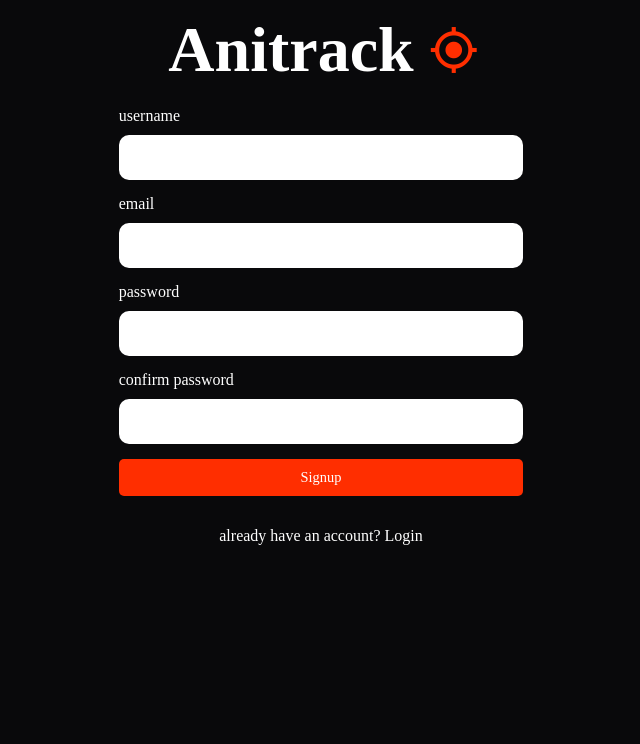
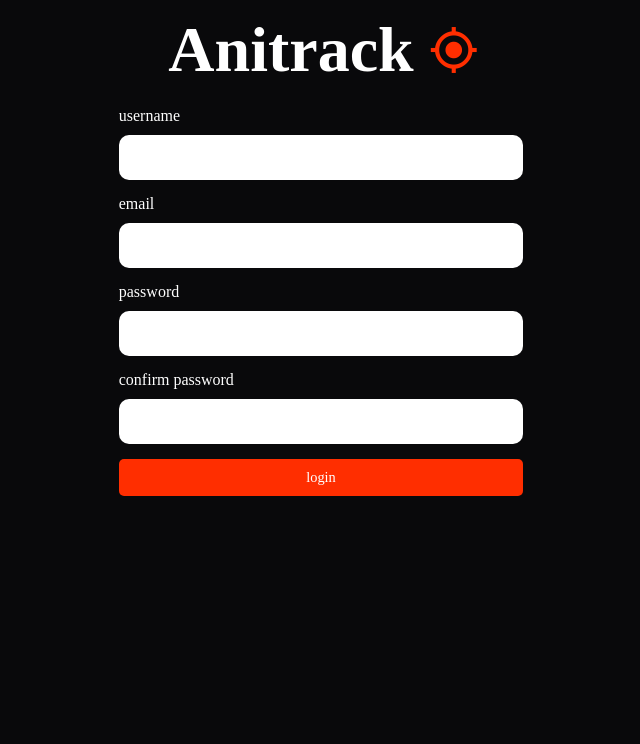
Before and after one commit to icep0ps/anime-tracker, a Node project: template server/views/signup.pug in a window 1280 px wide. Shown: the top 744 px of the page, without its empty margins (319-959 px from the left). Run offline with Node 20 templates, Linux system fonts and the light colour scheme; the template is opened without the code that fills it, so the values that code supplies are empty; some libraries are stand-ins or nearby versions; some web fonts are replaced.

Commit message:
Revert "chore: add signup or login text"
This reverts commit b3fd7a3970e4226034f7a800ec91b783416833a6.

```diff
--- a/public/css/auth.css
+++ b/public/css/auth.css
@@ -27,6 +27,10 @@ li {
   color: red;
 }
 
+form a {
+  color: #ff2e00;
+}
+
 .errors {
   display: flex;
   flex-direction: column;
--- a/server/views/login.pug
+++ b/server/views/login.pug
@@ -24,5 +24,5 @@ html
                 input(type="text", name="password" required)
 
             button(type="submit") login
-            p Don't have an account?
-                a(href="http://localhost:3000/auth/signup") Signup
+            button(type="submit")
+                a(href="http://localhost:3000/auth/signup") signup
--- a/server/views/signup.pug
+++ b/server/views/signup.pug
@@ -38,6 +38,4 @@ html
                 label(for="confirm_password") confirm password
                 input(type="password", name="confirm_password" required)
 
-            button(type="submit") Signup
-            p already have an account?
-                a(href="http://localhost:3000/auth/login") Login
+            button(type="submit") login
```
